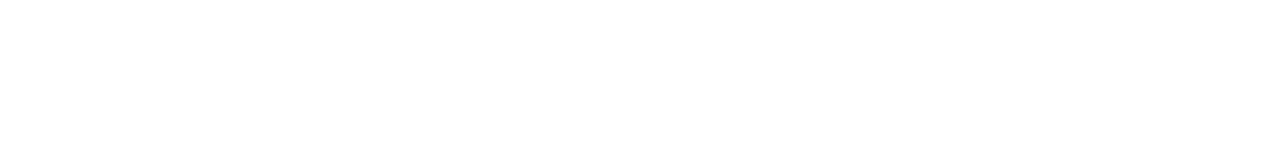
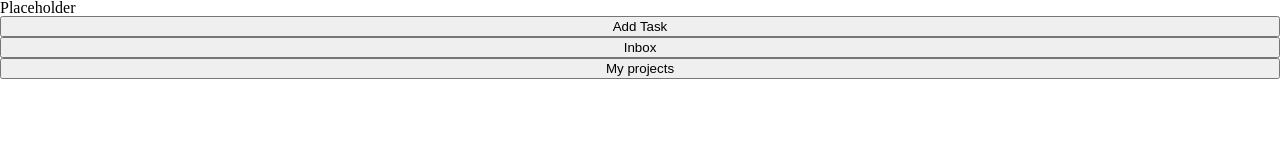
Before and after one commit to rzv12-09/todo-app, a website built with webpack: page src/template.html in a window 1280 px wide. Built offline with nearby package versions, Linux system fonts and the light colour scheme.

Commit message:
Create SidebarController module with initial render

```diff
--- a/src/index.js
+++ b/src/index.js
@@ -1,4 +1,8 @@
+import "./reset.css"
 import "./style.css";
 import ProjectController from "./modules/projectController.js";
+import SidebarController from "./modules/sidebarController.js";
 
 window.ProjectController = ProjectController;
+window.SidebarController = SidebarController;
+SidebarController.render();
--- a/src/modules/project.js
+++ b/src/modules/project.js
@@ -23,4 +23,8 @@ export default class Project {
     findTaskById(id) {
         return this.taskList.find((task) => task.id === id);
     }
+
+    getName(){
+        return this.name;
+    }
 }
--- /dev/null
+++ b/src/modules/sidebarController.js
@@ -0,0 +1,42 @@
+import ProjectController from "./projectController";
+
+const SidebarController = (()=>{
+    const sidebar = document.querySelector(".sidebar");
+
+    const render = ()=>{
+        const sidebarHeader = document.createElement("div");
+        sidebar.textContent = "Placeholder";
+
+        const addTaskBtn = document.createElement("button");
+        addTaskBtn.textContent = "Add Task";
+
+        const inbox = document.createElement("button");
+        inbox.textContent = "Inbox";
+
+        const myProjects = document.createElement("div");
+        myProjects.classList.add("myProjects");
+        const myProjectsHeader = document.createElement("button");
+        myProjectsHeader.textContent = "My projects";
+        myProjects.appendChild(myProjectsHeader)
+
+        const projects = ProjectController.getProjects();
+        for(let project of projects){
+            const projectButton = document.createElement("button");
+            projectButton.textContent = project.getName();
+            myProjects.appendChild(projectButton);
+        }
+
+
+        sidebar.appendChild(sidebarHeader);
+        sidebar.appendChild(addTaskBtn);
+        sidebar.appendChild(inbox);
+        sidebar.appendChild(myProjects)
+    }
+
+
+    return {
+        render,
+    }
+})();
+
+export default SidebarController;
--- /dev/null
+++ b/src/reset.css
@@ -0,0 +1,48 @@
+/* http://meyerweb.com/eric/tools/css/reset/
+   v2.0 | 20110126
+   License: none (public domain)
+*/
+
+html, body, div, span, applet, object, iframe,
+h1, h2, h3, h4, h5, h6, p, blockquote, pre,
+a, abbr, acronym, address, big, cite, code,
+del, dfn, em, img, ins, kbd, q, s, samp,
+small, strike, strong, sub, sup, tt, var,
+b, u, i, center,
+dl, dt, dd, ol, ul, li,
+fieldset, form, label, legend,
+table, caption, tbody, tfoot, thead, tr, th, td,
+article, aside, canvas, details, embed,
+figure, figcaption, footer, header, hgroup,
+menu, nav, output, ruby, section, summary,
+time, mark, audio, video {
+	margin: 0;
+	padding: 0;
+	border: 0;
+	font-size: 100%;
+	font: inherit;
+	vertical-align: baseline;
+}
+/* HTML5 display-role reset for older browsers */
+article, aside, details, figcaption, figure,
+footer, header, hgroup, menu, nav, section {
+	display: block;
+}
+body {
+	line-height: 1;
+}
+ol, ul {
+	list-style: none;
+}
+blockquote, q {
+	quotes: none;
+}
+blockquote:before, blockquote:after,
+q:before, q:after {
+	content: '';
+	content: none;
+}
+table {
+	border-collapse: collapse;
+	border-spacing: 0;
+}
--- a/src/style.css
+++ b/src/style.css
@@ -0,0 +1,6 @@
+
+.sidebar,
+.myProjects {
+    display: flex;
+    flex-direction: column;
+}
--- a/src/template.html
+++ b/src/template.html
@@ -6,6 +6,7 @@
     <title>ToDoNow</title>
 </head>
 <body>
-
+    <div class="sidebar"></div>
+    <div class="content"></div>
 </body>
 </html>
```
